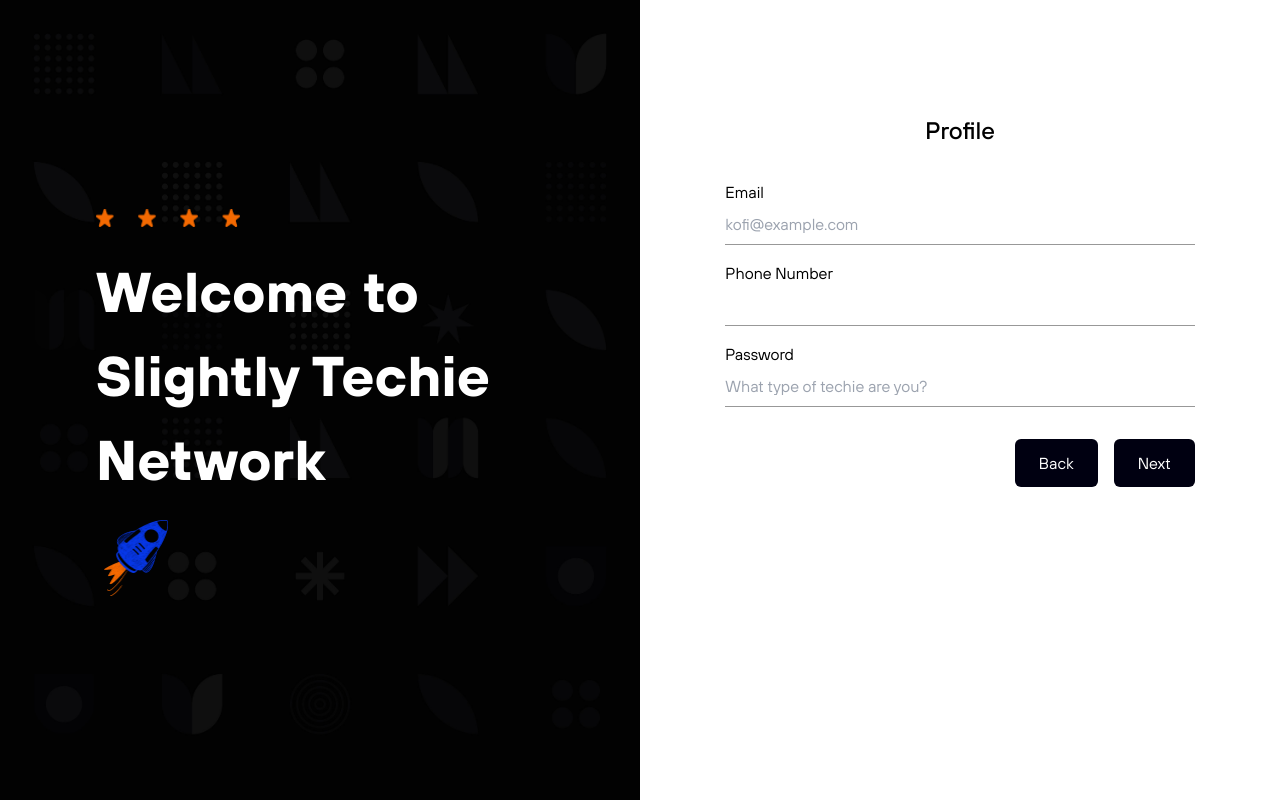
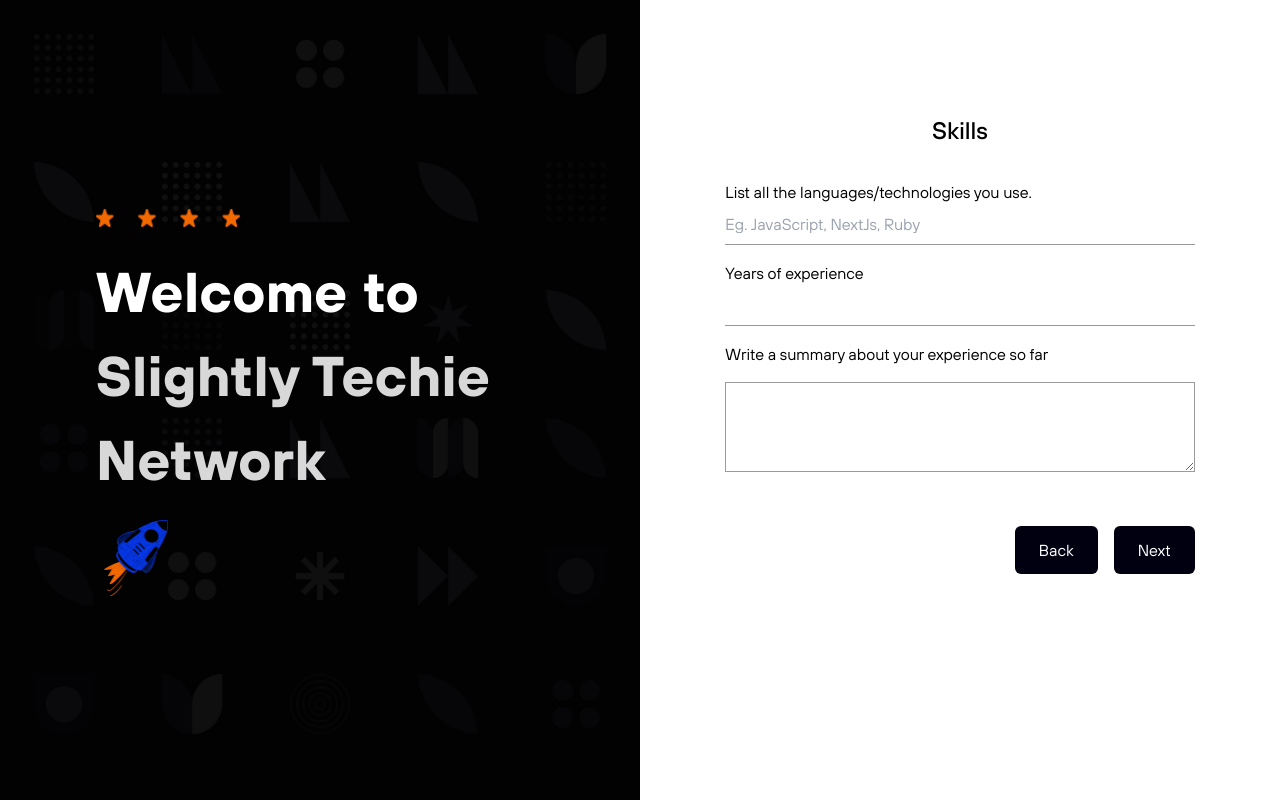
Before and after one commit to Slightly-Techie/crm-web, a React (Create React App) app: page /new-signup in a window 1280 px wide. Built offline with nearby package versions, Linux system fonts and the light colour scheme; no server answers.

Commit message:
finished ui

```diff
--- a/src/index.css
+++ b/src/index.css
@@ -22,6 +22,11 @@
 
 body {
   font-family: "TT Hoves";
+}
+
+/* Reset css */
+mark {
+  background: none;
 }
 
 #text-animate {
--- a/src/pages/New-SignUp/NewSignUp.tsx
+++ b/src/pages/New-SignUp/NewSignUp.tsx
@@ -1,15 +1,24 @@
 import React from "react";
 import stars from "../../assets/icons/Stars.png";
 import rocket from "../../assets/icons/big-blue-flying-rocket.png";
+// import Profile from "./Profile";
+// import Social from "./Social";
+import Skills from "./Skills";
 
 function NewSignUp() {
   return (
-    <div className="w-screen h-screen grid grid-cols-2 bg-[#Fff] dark:bg-[#111111] ">
-      <div className="new-sign-upbg  ">
+    <div className="w-full bg-white dark:bg-[#111111]">
+      <div className="w-screen h-screen grid lg:grid-cols-2 bg-[#Fff] dark:bg-[#111111] max-w-[1440px] mx-auto">
+        <div className="new-sign-upbg hidden lg:block  ">
           <div className="flex flex-col gap-4 justify-center p-8 w-4/5 mx-auto  h-full">
-          <img src={stars} className=" w-36 object-contain h-8 " alt="stars" />
+            <img
+              src={stars}
+              className=" w-36 object-contain h-8 "
+              alt="stars"
+            />
             <h1 className="text-[3.5rem] text-white font-bold ">
-            Welcome to Slightly Techie Network
+              Welcome to{" "}
+              <mark className="text-[#ffffffd8]">Slightly Techie Network</mark>
             </h1>
             <img
               className=" aspect-square w-20 object-contain "
@@ -18,45 +27,17 @@ function NewSignUp() {
             />
           </div>
         </div>
-      <div className=" p-8 w-5/6 mx-auto h-4/5 my-auto flex flex-col gap-4 ">
-        <section className="flex mx-auto text-[1.5rem] font-medium justify-between">
-          <h3>Profile</h3>
-        </section>
-        <section>
-          <form>
-            <div className=" my-4">
-              <label htmlFor="">Email</label>
-              <input
-                className="w-full border-b-[1px]  border-b-[#33333380] input__transparent py-2 focus:outline-none focus:border-b-[1px] focus:border-b-[#333]"
-                type="text"
-                placeholder="kofi@example.com"
-              />
-            </div>
-            <div className="my-4">
-              <label htmlFor="">Phone Number</label>
-              <input
-                className="w-full border-b-[1px] border-b-[#33333380] input__transparent py-2 focus:outline-none focus:border-b-[1px] focus:border-b-[#333]"
-                type="text"
-              />
-            </div>
-            <div className="my-4">
-              <label htmlFor="">Password</label>
-              <input
-                className="w-full border-b-[1px] border-b-[#33333380] input__transparent py-2 focus:outline-none focus:border-b-[1px] focus:border-b-[#333]"
-                type="text"
-                placeholder="What type of techie are you?"
-              />
-            </div>
-          </form>
-        </section>
+        <div className=" p-8 lg:w-5/6 mx-auto h-4/5 my-auto flex flex-col gap-4 ">
+          <Skills />
           <section className="flex gap-4 justify-end">
-          <button className=" px-6 py-3 bg-[#001] text-white rounded-md">
+            <button className=" px-6 py-3 bg-[#001] dark:bg-white text-white dark:text-[#000] rounded-md">
               Back
             </button>
-          <button className=" px-6 py-3 bg-[#001] text-white rounded-md">
+            <button className=" px-6 py-3 bg-[#001] dark:bg-white text-white dark:text-[#000] rounded-md">
               Next
             </button>
           </section>
+        </div>
       </div>
     </div>
   );
--- /dev/null
+++ b/src/pages/New-SignUp/Profile.tsx
@@ -0,0 +1,59 @@
+import React from "react";
+
+function Profile() {
+  return (
+    <>
+      <section className="flex text-[#000] dark:text-[#fff] mx-auto text-[1.5rem] font-medium justify-between">
+        <h3>Profile</h3>
+      </section>
+      <section>
+        <form>
+          <div className=" my-4">
+            <label className="text-[#000] dark:text-[#fff]" htmlFor="">
+              Email
+            </label>
+            <input
+              className="w-full border-b-[1px]  text-[#000] dark:text-white border-b-[#33333380] input__transparent py-2 focus:outline-none focus:border-b-[1px] focus:border-b-[#333]"
+              type="text"
+              placeholder="kofi@example.com"
+            />
+          </div>
+          <div className="my-4">
+            <label className="text-[#000] dark:text-white" htmlFor="">
+              Phone Number
+            </label>
+            <input
+              className=" text-[#000] dark:text-white w-full border-b-[1px] border-b-[#33333380] input__transparent py-2 focus:outline-none focus:border-b-[1px] focus:border-b-[#333]"
+              type="text"
+            />
+          </div>
+          <div className="my-4">
+            <label className="text-[#000] dark:text-white" htmlFor="">
+              What type of techie are you?
+            </label>
+            <select className="w-full mt-4 border-b-[1px] text-[#000] dark:text-white border-b-[#33333380] input__transparent py-2 focus:outline-none focus:border-b-[1px] focus:border-b-[#333]">
+              <option value="Backend">Backend</option>
+              <option value="Fronted">Frontend</option>
+              <option value="Full Stack">Full Stack</option>
+              <option value="UI/UX">UI/UX</option>
+              <option value="Mobile">Mobile</option>
+              <option value="Other">Other</option>
+            </select>
+          </div>
+          <div className="my-4">
+            <label className="text-[#000] dark:text-white" htmlFor="">
+              If Other above, please specify
+            </label>
+            <input
+              className="w-full border-b-[1px] text-[#000] dark:text-white border-b-[#33333380] disabled:border-b-[#33333357] input__transparent py-2 focus:outline-none focus:border-b-[1px] focus:border-b-[#333]"
+              type="text"
+              disabled
+            />
+          </div>
+        </form>
+      </section>
+    </>
+  );
+}
+
+export default Profile;
--- /dev/null
+++ b/src/pages/New-SignUp/Skills.tsx
@@ -0,0 +1,46 @@
+import React from "react";
+
+function Skills() {
+  return (
+    <>
+      <section className="flex text-[#000] dark:text-white mx-auto text-[1.5rem] font-medium justify-between">
+        <h3>Skills</h3>
+      </section>
+      <section>
+        <form>
+          <div className=" my-4">
+            <label className=" text-[#000] dark:text-white" htmlFor="">
+              List all the languages/technologies you use.
+            </label>
+            <input
+              className="w-full text-[#000] dark:text-white border-b-[1px]  border-b-[#33333380] input__transparent py-2 focus:outline-none focus:border-b-[1px] focus:border-b-[#333]"
+              type="text"
+              placeholder="Eg. JavaScript, NextJs, Ruby"
+            />
+          </div>
+          <div className="my-4">
+            <label className=" text-[#000] dark:text-white" htmlFor="">
+              Years of experience
+            </label>
+            <input
+              className="w-full text-[#000] dark:text-white border-b-[1px] border-b-[#33333380] input__transparent py-2 focus:outline-none focus:border-b-[1px] focus:border-b-[#333]"
+              type="text"
+            />
+          </div>
+          <div className="my-4">
+            <label className=" text-[#000] dark:text-white" htmlFor="">
+              Write a summary about your experience so far
+            </label>
+            <textarea
+              cols={30}
+              rows={3}
+              className="w-full text-[#000] dark:text-white my-4 border-[1px] px-2 py-2 border-[#3333337c] dark:bg-[transparent] focus:outline-none focus:border-[#333]"
+            />
+          </div>
+        </form>
+      </section>
+    </>
+  );
+}
+
+export default Skills;
--- /dev/null
+++ b/src/pages/New-SignUp/Social.tsx
@@ -0,0 +1,54 @@
+import React from "react";
+
+function Social() {
+  return (
+    <>
+      <section className="flex mx-auto text-[1.5rem] text-[#000] dark:text-white font-medium justify-between">
+        <h3>Social</h3>
+      </section>
+      <section>
+        <form>
+          <div className=" my-4">
+            <label className=" text-[#000] dark:text-white" htmlFor="">
+              What's your Twitter handle?
+            </label>
+            <input
+              className="w-full border-b-[1px] text-[#000] dark:text-white  border-b-[#33333380] input__transparent py-2 focus:outline-none focus:border-b-[1px] focus:border-b-[#333]"
+              type="text"
+            />
+          </div>
+          <div className="my-4">
+            <label className=" text-[#000] dark:text-white" htmlFor="">
+              What's your linkedIn profile?
+            </label>
+            <input
+              className="w-full text-[#000] dark:text-white border-b-[1px] border-b-[#33333380] input__transparent py-2 focus:outline-none focus:border-b-[1px] focus:border-b-[#333]"
+              type="text"
+            />
+          </div>
+          <div className="my-4">
+            <label className=" text-[#000] dark:text-white" htmlFor="">
+              Are you currently working?
+            </label>
+            <section className="flex text-[#000] dark:text-white gap-4 my-4 ">
+              <div className="">
+                <input type="checkbox" className=" rounded-full" />
+                <label className="mx-2 text-[#000] dark:text-white" htmlFor=" ">
+                  Yes
+                </label>
+              </div>
+              <div className="">
+                <input type="checkbox" />
+                <label className="mx-2 text-[#000] dark:text-white" htmlFor="">
+                  No
+                </label>
+              </div>
+            </section>
+          </div>
+        </form>
+      </section>
+    </>
+  );
+}
+
+export default Social;
```
Lines whose indentation alone changed are shown as unchanged.
